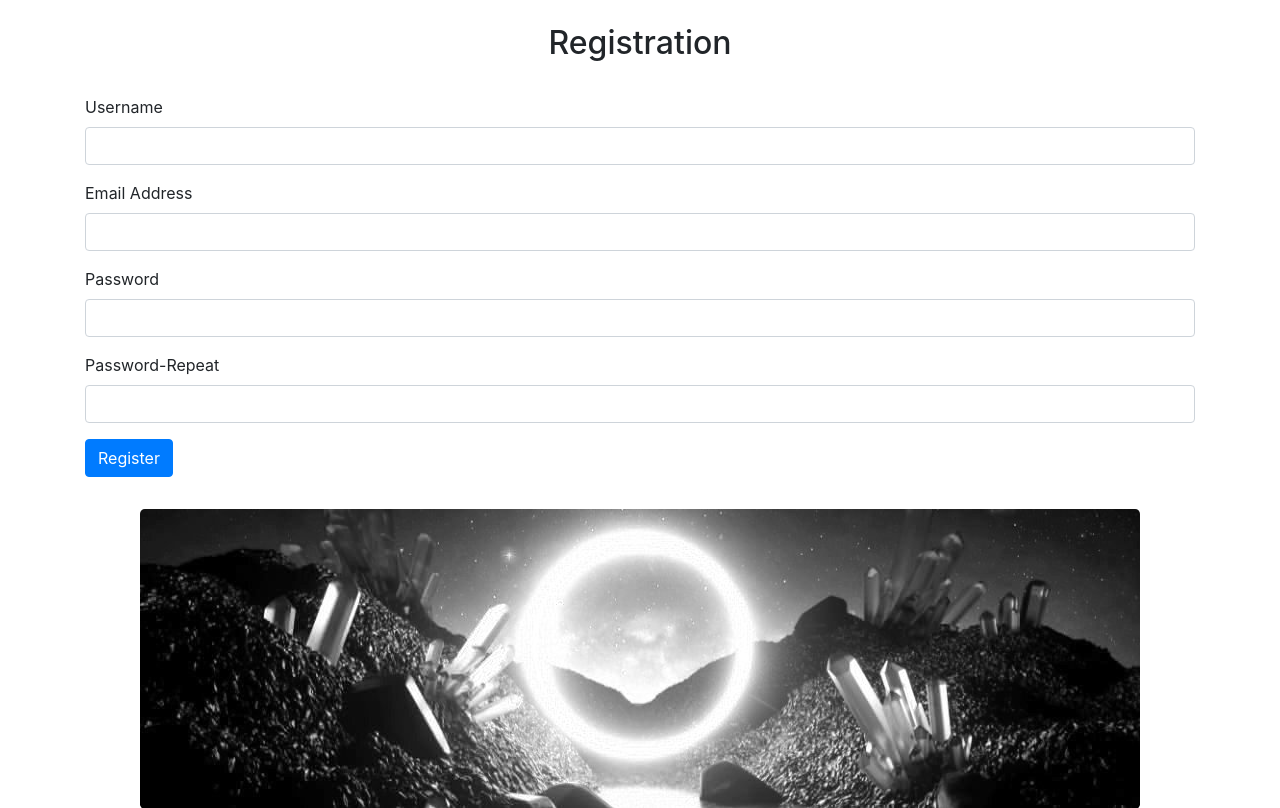
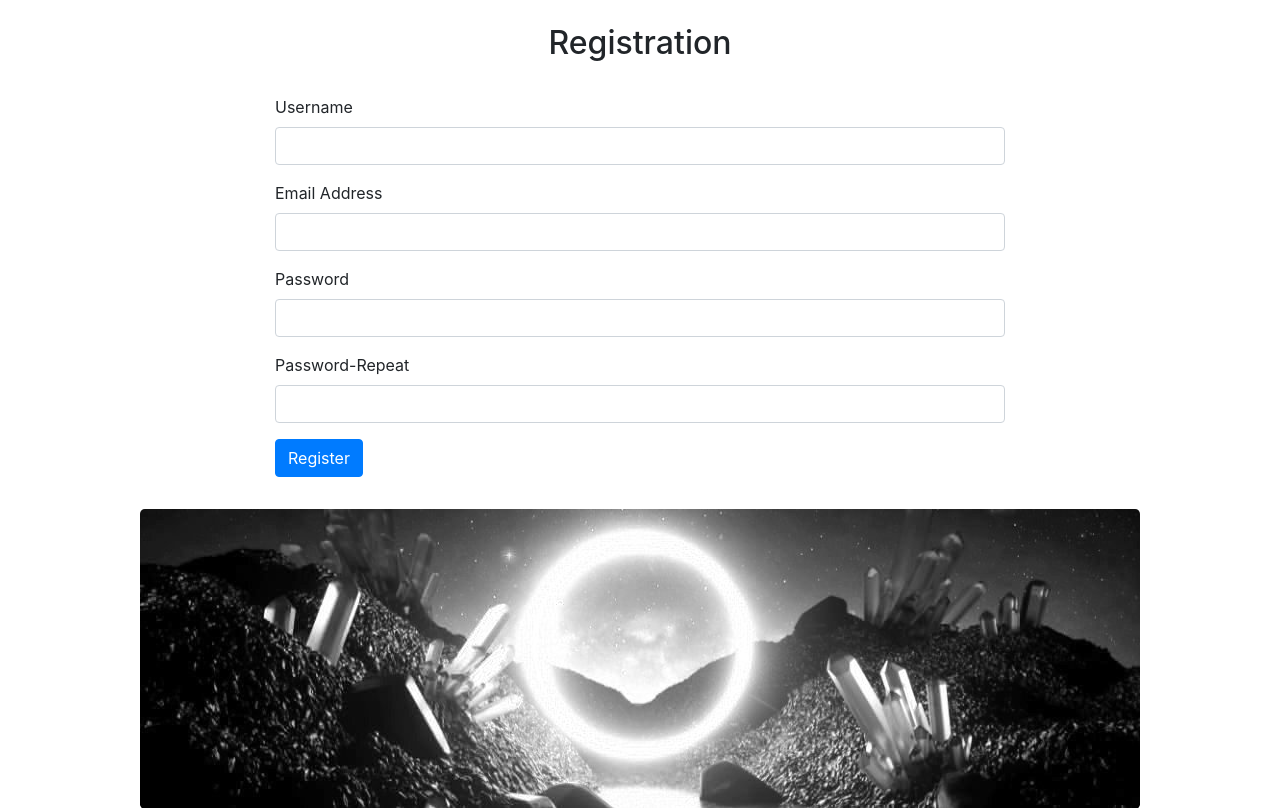
Before and after one commit to mbalabanov/webdev2-heroku-flask, a Flask app: page /registration in a window 1280 px wide. Shown: the part 71-879 px from the top of the page. Run offline with Flask 2, Linux system fonts and the light colour scheme; some libraries are stand-ins or nearby versions.

Commit message:
Cosmetic changes

```diff
--- a/templates/registration.html
+++ b/templates/registration.html
@@ -13,7 +13,7 @@ Registration
 </div>
 
 <div class="row mt-4">
-    <div class="col-md-12">
+    <div class="col-md-8 offset-md-2">
 
     {% if not logged_in %}
         <form method="post">
```
